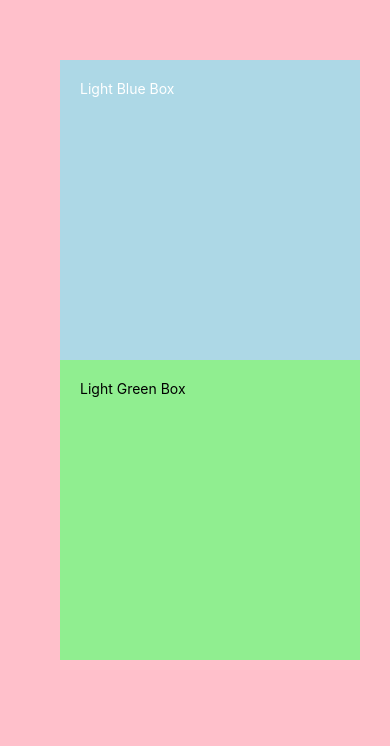
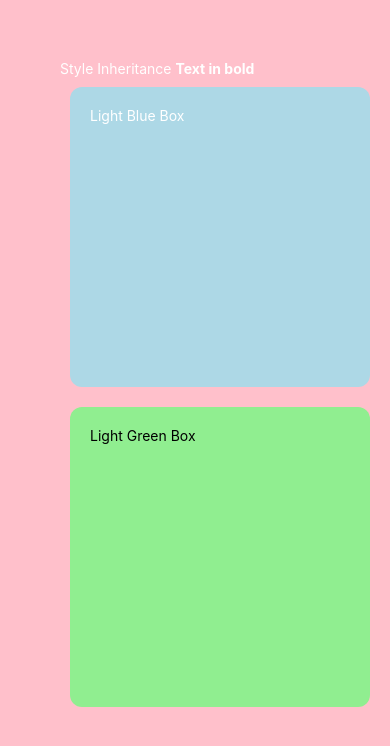
Before and after one commit to Rich-1007/First-Native-APP, a React Native app: screen / in a window 390 px wide. Shown: the top 746 px of the page. Built offline with nearby package versions, Linux system fonts and the light colour scheme.

Commit message:
CSS Inheritance in Native.

```diff
--- a/StylingRN/StyleSheet.js
+++ b/StylingRN/StyleSheet.js
@@ -8,10 +8,16 @@ const CCStyleSheet = () => {
     // </View>
 
     <View style={styles.container}>
+      <View>
+        <Text style={styles.textwhite}>
+          Style Inheritance <Text style={styles.boldtext}>Text in bold</Text>
+        </Text>
+      </View>
+
       <View style={[styles.Box, styles.lightblue]}>
         <Text style={styles.text}>Light Blue Box</Text>
       </View>
-      <View style={[styles.Box, styles.lightgreen]}>
+      <View style={[styles.Box, styles.lightgreen, styles.androidShadow]}>
         <Text>Light Green Box</Text>
       </View>
     </View>
@@ -20,10 +26,16 @@ const CCStyleSheet = () => {
 
 const styles = StyleSheet.create({
   container: { flex: 1, backgroundColor: "pink", padding: 60 },
-  Box: { width: 300, height: 300, padding: 20 },
+  Box: { width: 300, height: 300, padding: 20, borderRadius: 12, margin: 10 },
   lightblue: { backgroundColor: "lightblue" },
   lightgreen: { backgroundColor: "lightgreen" },
   text: { color: "white" },
+  androidShadow: {
+    elevation: 25,
+  },
+
+  textwhite: { color: "white" },
+  boldtext: { fontWeight: "bold" },
 });
 
 export default CCStyleSheet;
```
